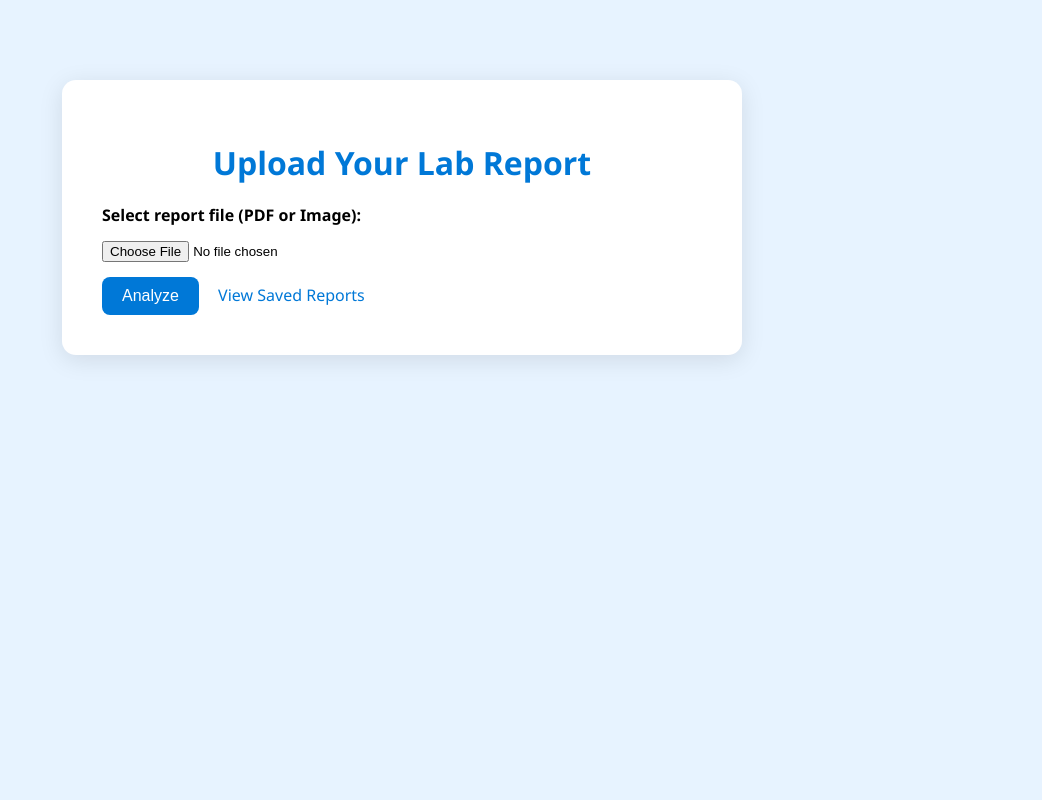
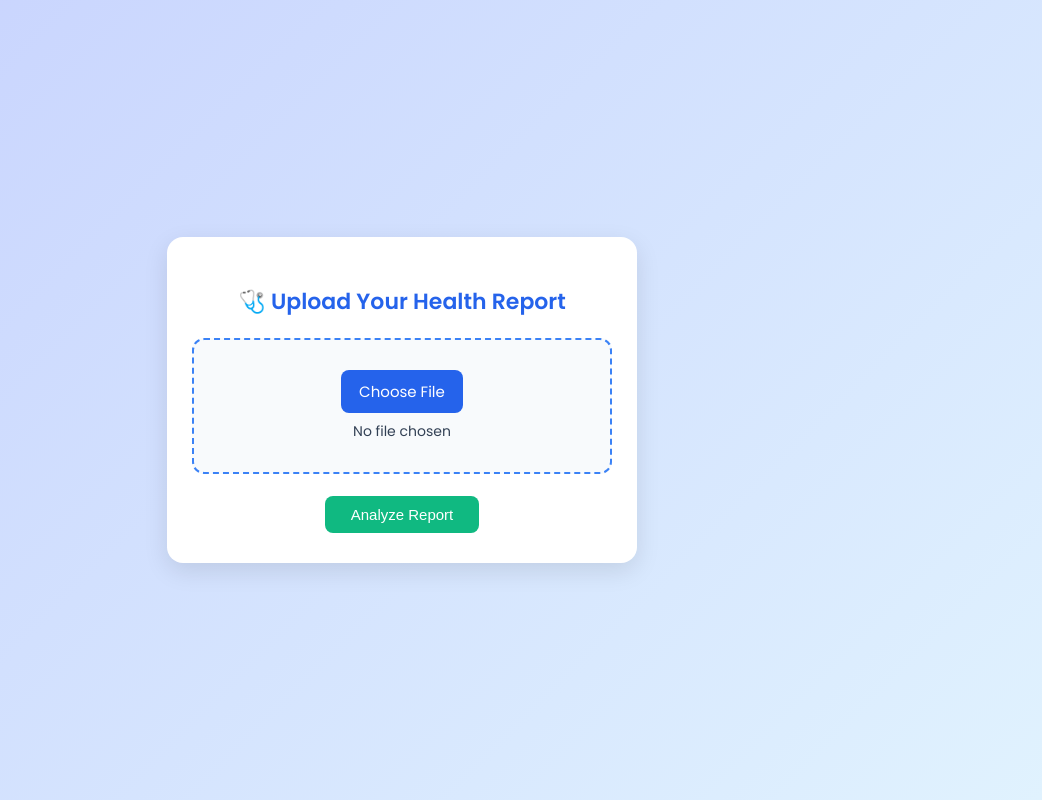
Before and after one commit to Rekha-shivaraj/Lab-report-digitization, a plain HTML site: page index.html in a window 1280 px wide. Shown: the whole page, without its empty margins (238-1280 px from the left). Drawn offline with Linux system fonts and the light colour scheme.

Commit message:
Update index.html

```diff
--- a/index.html
+++ b/index.html
@@ -1,28 +1,166 @@
-<!doctype html>
-<html>
+<!DOCTYPE html>
+<html lang="en">
 <head>
-  <meta charset="utf-8">
-  <title>Lab Report Digitizer</title>
+  <meta charset="UTF-8">
+  <meta name="viewport" content="width=device-width, initial-scale=1.0">
+  <title>Upload Your Health Report</title>
+
+  <link href="https://fonts.googleapis.com/css2?family=Poppins:wght@400;600&display=swap" rel="stylesheet">
+
   <style>
-    body { font-family: 'Segoe UI', sans-serif; background:#e7f3ff; margin:0; padding:0; }
-    .container { max-width:600px; background:white; margin:80px auto; border-radius:14px; padding:40px; box-shadow:0 5px 25px rgba(0,0,0,0.1); }
-    h1 { text-align:center; color:#0078D7; margin-bottom:20px; }
-    label { font-weight:bold; }
-    input[type=file] { margin:15px 0; width:100%; }
-    .btn { background:#0078D7; color:white; border:none; padding:10px 20px; border-radius:8px; font-size:16px; cursor:pointer; }
-    .btn:hover { background:#005fa3; }
-    a { margin-left:15px; color:#0078D7; text-decoration:none; }
+    body {
+      font-family: 'Poppins', sans-serif;
+      background: linear-gradient(135deg, #c7d2fe, #e0f2fe);
+      display: flex;
+      justify-content: center;
+      align-items: center;
+      height: 100vh;
+      margin: 0;
+    }
+
+    .upload-box {
+      background: white;
+      width: 85%;              /* ⬅️ reduced from 90% */
+      max-width: 420px;        /* ⬅️ reduced from 480px */
+      padding: 30px 25px;      /* ⬅️ slightly tighter padding */
+      border-radius: 16px;
+      box-shadow: 0 8px 25px rgba(0,0,0,0.1);
+      text-align: center;
+      animation: fadeIn 0.8s ease;
+    }
+
+    h2 {
+      color: #2563eb;
+      font-size: 22px;
+      margin-bottom: 20px;
+    }
+
+    .upload-area {
+      border: 2px dashed #3b82f6;
+      border-radius: 12px;
+      padding: 30px;
+      background: #f8fafc;
+      transition: 0.3s ease;
+    }
+
+    .upload-area:hover {
+      background: #eff6ff;
+      border-color: #1d4ed8;
+    }
+
+    input[type="file"] {
+      display: none;
+    }
+
+    .custom-file-label {
+      display: inline-block;
+      padding: 10px 18px;
+      color: white;
+      background: #2563eb;
+      border-radius: 8px;
+      cursor: pointer;
+      transition: background 0.3s ease;
+      font-size: 15px;
+    }
+
+    .custom-file-label:hover {
+      background: #1e40af;
+    }
+
+    .file-name {
+      margin-top: 8px;
+      font-size: 14px;
+      color: #334155;
+    }
+
+    .analyze-btn {
+      margin-top: 22px;
+      background: #10b981;
+      color: white;
+      padding: 10px 26px;
+      border: none;
+      border-radius: 8px;
+      font-size: 15px;
+      cursor: pointer;
+      transition: background 0.3s ease, transform 0.2s ease;
+    }
+
+    .analyze-btn:hover {
+      background: #059669;
+      transform: scale(1.05);
+    }
+
+    .warning {
+      color: #b91c1c;
+      font-size: 14px;
+      margin-top: 10px;
+      display: none;
+    }
+
+    @keyframes fadeIn {
+      from { opacity: 0; transform: translateY(20px); }
+      to { opacity: 1; transform: translateY(0); }
+    }
   </style>
 </head>
 <body>
-  <div class="container">
-    <h1>Upload Your Lab Report</h1>
-    <form action="/analyze" method="post" enctype="multipart/form-data">
-      <label>Select report file (PDF or Image):</label><br>
-      <input type="file" name="report" accept=".pdf,image/*" required><br>
-      <button class="btn" type="submit">Analyze</button>
-      <a href="/reports">View Saved Reports</a>
+  <div class="upload-box">
+    <h2>🩺 Upload Your Health Report</h2>
+
+    <form id="uploadForm" action="/analyze" method="post" enctype="multipart/form-data">
+      <div class="upload-area" id="dropZone">
+        <label for="fileInput" class="custom-file-label">Choose File</label>
+        <input type="file" id="fileInput" name="report" accept=".pdf,.png,.jpg,.jpeg">
+        <div id="fileName" class="file-name">No file chosen</div>
+      </div>
+
+      <div id="warningMsg" class="warning">⚠️ Please upload a file before analyzing.</div>
+
+      <button type="submit" class="analyze-btn">Analyze Report</button>
     </form>
   </div>
+
+  <script>
+    const fileInput = document.getElementById("fileInput");
+    const fileName = document.getElementById("fileName");
+    const warningMsg = document.getElementById("warningMsg");
+    const form = document.getElementById("uploadForm");
+
+    // Update file name
+    fileInput.addEventListener("change", () => {
+      fileName.textContent = fileInput.files.length > 0
+        ? fileInput.files[0].name
+        : "No file chosen";
+      warningMsg.style.display = "none";
+    });
+
+    // Prevent form submit if no file
+    form.addEventListener("submit", (event) => {
+      if (fileInput.files.length === 0) {
+        event.preventDefault();
+        warningMsg.style.display = "block";
+      }
+    });
+
+    // Optional: Drag-and-drop behavior
+    const dropZone = document.getElementById("dropZone");
+    dropZone.addEventListener("dragover", (e) => {
+      e.preventDefault();
+      dropZone.style.background = "#dbeafe";
+    });
+    dropZone.addEventListener("dragleave", () => {
+      dropZone.style.background = "#f8fafc";
+    });
+    dropZone.addEventListener("drop", (e) => {
+      e.preventDefault();
+      dropZone.style.background = "#f8fafc";
+      const files = e.dataTransfer.files;
+      if (files.length > 0) {
+        fileInput.files = files;
+        fileName.textContent = files[0].name;
+        warningMsg.style.display = "none";
+      }
+    });
+  </script>
 </body>
 </html>
```
